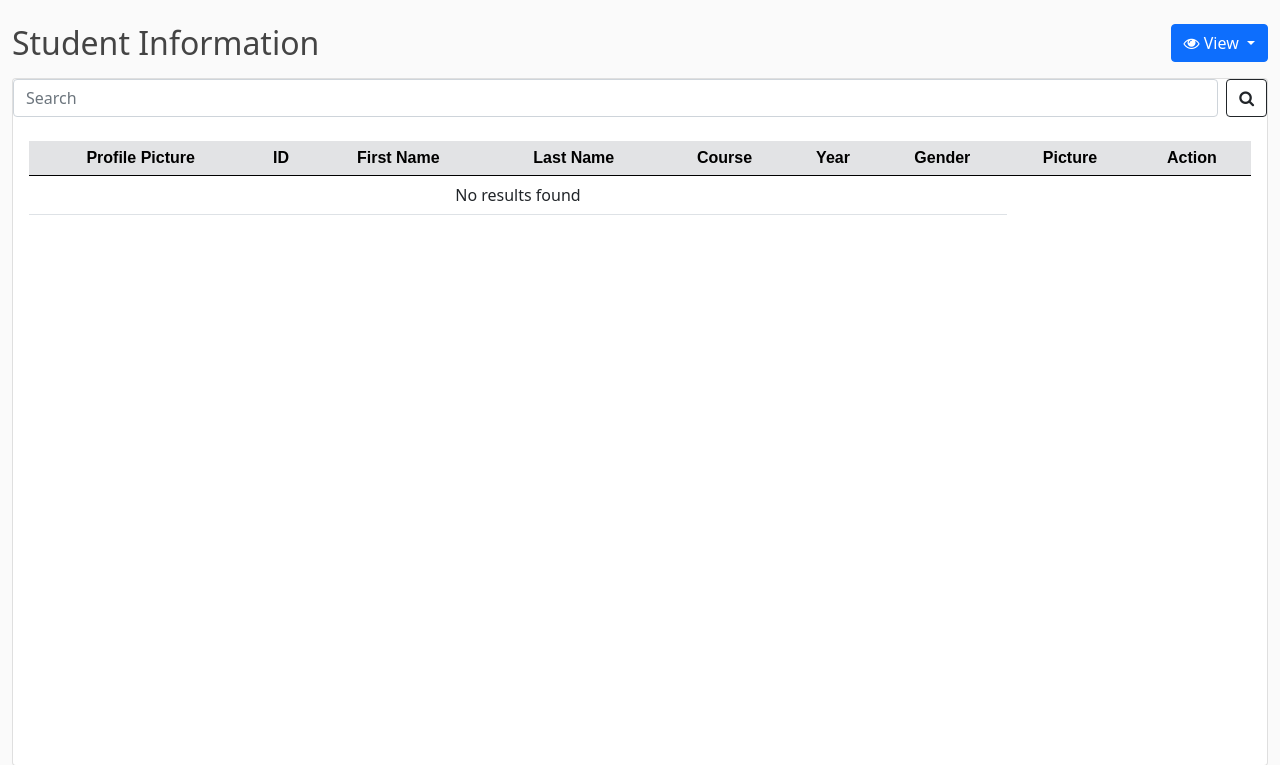
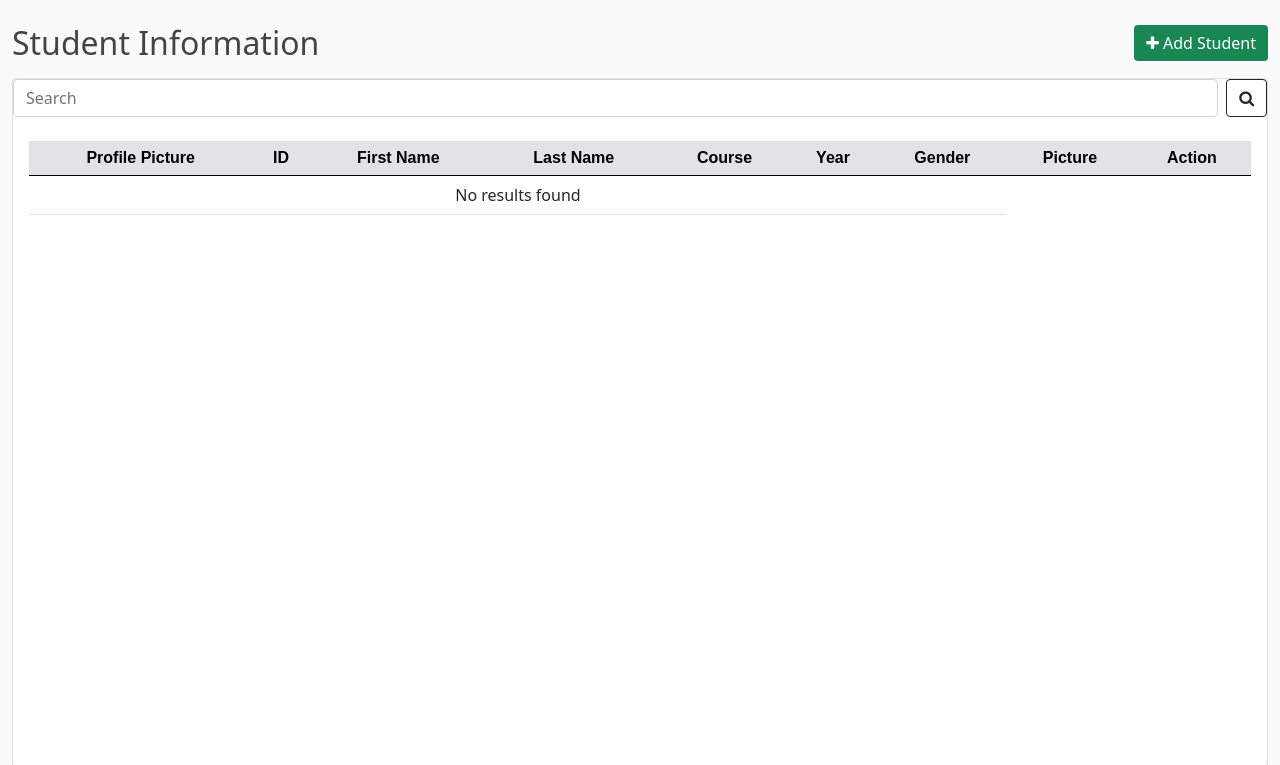
Before and after one commit to Airplanejuju/ssis-test-webapp, a Flask app: page /student/ in a window 1280 px wide. Shown: the part 56-821 px from the top of the page. Run offline with Flask 3, Linux system fonts and the light colour scheme; data that the repository does not hold is empty.

Commit message:
Replace buttons

```diff
--- a/app/templates/table/student.html
+++ b/app/templates/table/student.html
@@ -15,17 +15,13 @@
 
     <br>
     <h2 class="ml-2 mr-2 mb-3 d-flex justify-content-between align-items-center">Student Information
-        <div class="dropdown">
-            <button class="btn btn-primary dropdown-toggle" type="button" id="dropdownMenuButton1" data-bs-toggle="dropdown" aria-expanded="false">
-                <i class="fa fa-eye"></i> View
+        <div class="mr-2 d-flex justify-content-end">
+            <button type="button" class="btn btn-success" style="border: none;" data-bs-toggle="modal" data-bs-target="#studentModal">
+                <i class="fa fa-plus"></i>  Add Student
             </button>
-            <ul class="dropdown-menu" aria-labelledby="dropdownMenuButton1">
-                <li><a class="dropdown-item active" href="#">Student Table</a></li>
-                <li><a class="dropdown-item" href="{{ url_for('course_bp.course') }}">Course Table</a></li>
-                <li><a class="dropdown-item" href="{{ url_for('college_bp.college') }}">College Table</a></li>
-            </ul>
         </div>
     </h2>
+
 
     <div class="card ml-2 mr-2">
         <form id="searchForm" class="mb-2 d-flex">
@@ -89,14 +85,6 @@
             </table>
         </div>
     </div>
-
-    <br>
-    <div class="mr-2 d-flex justify-content-end">
-        <button type="button" class="btn btn-success" style="border: none;" data-bs-toggle="modal" data-bs-target="#studentModal">
-            <i class="fa fa-plus"></i>  Add Student
-        </button>
-    </div>
-
 </section>
 
 <script>
```
